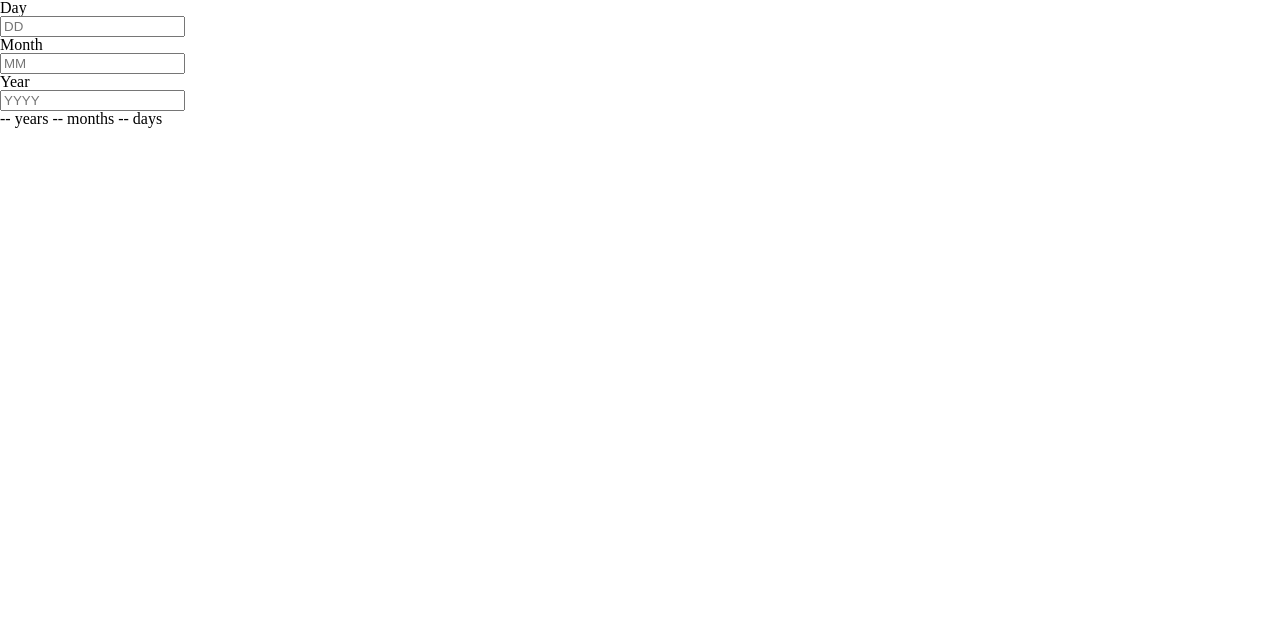
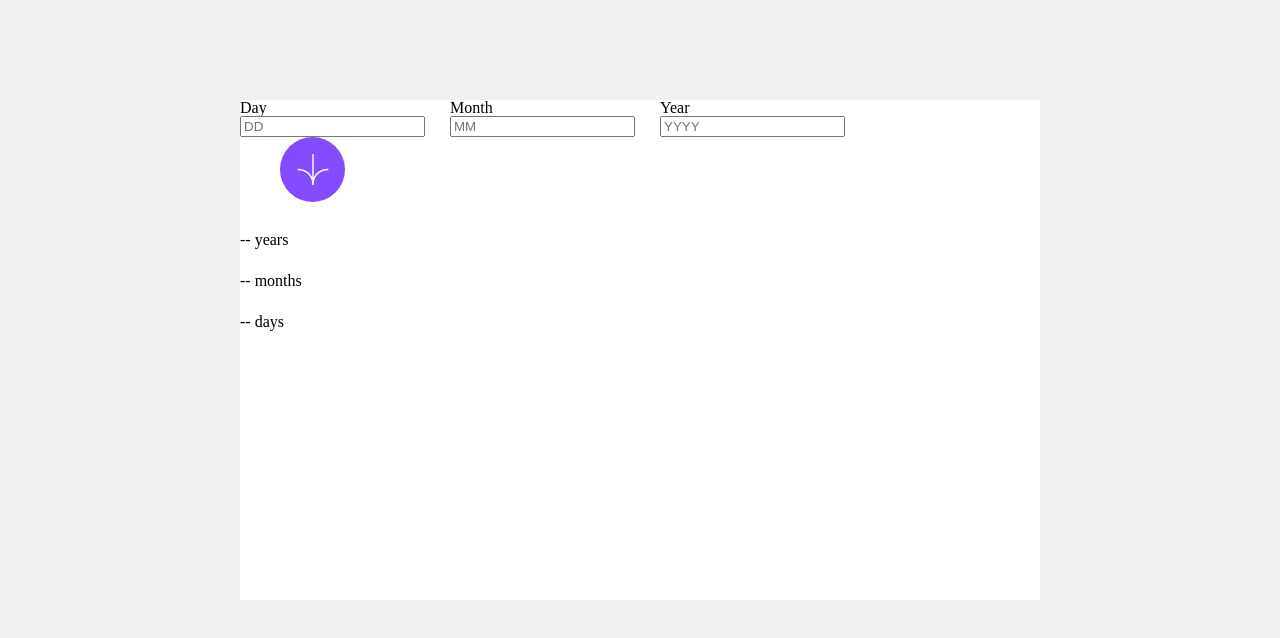
Before and after one commit to AquilesFernandoPassarella/age-calculator-app-main, a plain HTML site: page index.html in a window 1280 px wide. Drawn offline with Linux system fonts and the light colour scheme.

Commit message:
Alterações de estilo

```diff
--- a/index.html
+++ b/index.html
@@ -15,9 +15,8 @@
 </head>
 <body>
   <header>
-
+    <div class="container">
     <section class="inputs">
-
   <div>
  <label >Day <br> </label>
   <input name="Day" type="text"  placeholder="DD" id="day" minlength="2" maxlength="2">
@@ -34,11 +33,16 @@
  </div>
 </section>
 
-  -- years
-  -- months
-  -- days
+<div class="image">
+  <img src="./assets/images/icon-arrow.svg" alt="">
+</div>
+<section class="result">
+  <span>-- years</span>
+  <span>-- months</span>
+  <span>-- days</span>
+</section>
 </header>
-
+  </div>
 
   <!-- <div class="attribution">
     Challenge by <a href="https://www.frontendmentor.io?ref=challenge" target="_blank">Frontend Mentor</a>.
--- a/style.css
+++ b/style.css
@@ -0,0 +1,43 @@
+
+
+
+body{
+    background-color: hsl(0, 0%, 94%);
+}
+
+.container{
+    margin: 100px auto;
+    width: 800px;
+    height: 500px;
+    background-color: hsl(0, 0%, 100%);
+}
+
+.inputs{
+    display: flex;
+    gap: 25px;
+    width: 50%;
+}
+
+.result{
+
+    display: flex;
+    flex-direction: column;
+    margin-top: 30px;
+    gap: 25px;
+    width: 50%;
+}
+
+.image{
+    text-align: center;
+    display: flex;
+    margin-left: 40px;
+    width: 65px;
+    height: 65px;
+    background-color: hsl(259, 100%, 65%);
+    border-radius: 50%;
+}
+
+img{
+    width: 32px;
+    margin: auto;
+}
```
Also changed, not shown: 1 other file.
